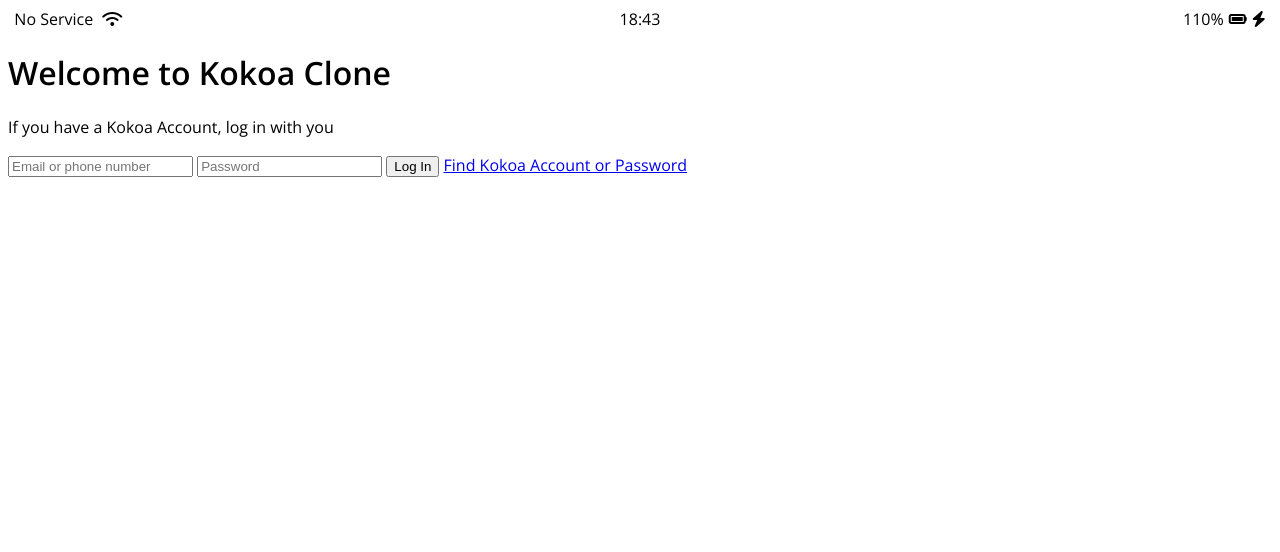
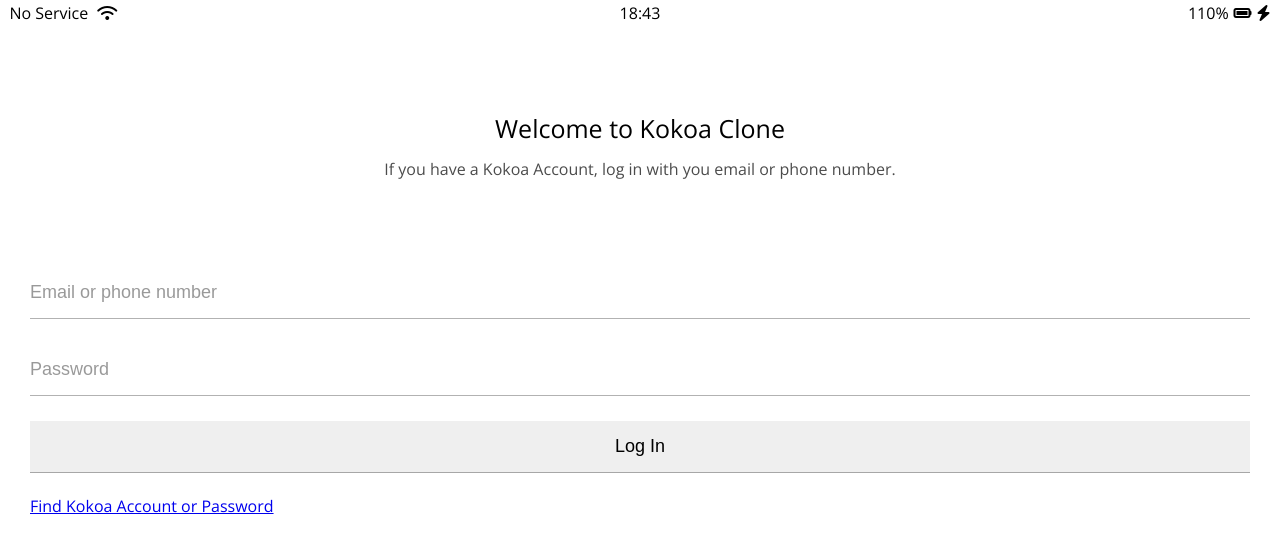
Before and after one commit to solar3070/Kokoa-Clone, a plain HTML site: page index.html in a window 1280 px wide. Drawn offline with nearby package versions, Linux system fonts and the light colour scheme.

Commit message:
log in form part one

```diff
--- /dev/null
+++ b/css/reset.css
@@ -0,0 +1,133 @@
+/* http://meyerweb.com/eric/tools/css/reset/
+   v2.0 | 20110126
+   License: none (public domain)
+*/
+
+html,
+body,
+div,
+span,
+applet,
+object,
+iframe,
+h1,
+h2,
+h3,
+h4,
+h5,
+h6,
+p,
+blockquote,
+pre,
+a,
+abbr,
+acronym,
+address,
+big,
+cite,
+code,
+del,
+dfn,
+em,
+img,
+ins,
+kbd,
+q,
+s,
+samp,
+small,
+strike,
+strong,
+sub,
+sup,
+tt,
+var,
+b,
+u,
+i,
+center,
+dl,
+dt,
+dd,
+ol,
+ul,
+li,
+fieldset,
+form,
+label,
+legend,
+table,
+caption,
+tbody,
+tfoot,
+thead,
+tr,
+th,
+td,
+article,
+aside,
+canvas,
+details,
+embed,
+figure,
+figcaption,
+footer,
+header,
+hgroup,
+menu,
+nav,
+output,
+ruby,
+section,
+summary,
+time,
+mark,
+audio,
+video {
+  margin: 0;
+  padding: 0;
+  border: 0;
+  font-size: 100%;
+  font: inherit;
+  vertical-align: baseline;
+}
+/* HTML5 display-role reset for older browsers */
+article,
+aside,
+details,
+figcaption,
+figure,
+footer,
+header,
+hgroup,
+menu,
+nav,
+section {
+  display: block;
+}
+body {
+  line-height: 1;
+}
+ol,
+ul {
+  list-style: none;
+}
+blockquote,
+q {
+  quotes: none;
+}
+blockquote:before,
+blockquote:after,
+q:before,
+q:after {
+  content: "";
+  content: none;
+}
+table {
+  border-collapse: collapse;
+  border-spacing: 0;
+}
+
+input:focus {
+  outline: none;
+}
--- /dev/null
+++ b/css/status-bar.css
@@ -0,0 +1,28 @@
+.status-bar {
+  display: flex;
+  justify-content: center;
+  padding: 5px 3px;
+}
+
+.status-bar__column {
+  width: 33%;
+}
+
+.status-bar__column:nth-child(2) {
+  display: flex;
+  justify-content: center;
+}
+
+.status-bar__column:last-child {
+  display: flex;
+  justify-content: flex-end;
+  align-items: center;
+}
+
+.status-bar__column:first-child span {
+  margin-right: 5px;
+}
+
+.status-bar__column .fa-battery-full {
+  margin: 0px 5px;
+}
--- a/css/styles.css
+++ b/css/styles.css
@@ -1,33 +1,49 @@
 @import url("https://fonts.googleapis.com/css2?family=Open+Sans:wght@400;600&display=swap");
+@import "reset.css";
+@import "status-bar.css";
+@import "variables.css";
 
 body {
   font-family: "Open Sans", sans-serif;
 }
 
-.status-bar {
+.welcome-header {
+  margin: 90px 0px;
+  text-align: center;
   display: flex;
-  justify-content: center;
-}
-
-.status-bar__column {
-  width: 33%;
-}
-
-.status-bar__column:nth-child(2) {
-  display: flex;
-  justify-content: center;
-}
-
-.status-bar__column:last-child {
-  display: flex;
-  justify-content: flex-end;
+  flex-direction: column;
   align-items: center;
 }
 
-.status-bar__column:first-child span {
-  margin-right: 5px;
+.welcome-header__title {
+  margin-bottom: 20px;
+  font-size: 25px;
 }
 
-.status-bar__column .fa-battery-full {
-  margin: 0px 5px;
+.welcome-header__text {
+  width: 60%;
+  opacity: 0.7;
 }
+
+#login-form {
+  display: flex;
+  flex-direction: column;
+  margin: 0px 30px;
+}
+
+#login-form input {
+  font-size: 18px;
+  border: none;
+  padding: 15px 0px;
+  border-bottom: 1px solid rgba(0, 0, 0, 0.3);
+  margin-bottom: 25px;
+  transition: border-color 0.3s ease-in-out;
+}
+
+#login-form input::placeholder {
+  color: rgba(0, 0, 0, 0.4);
+}
+
+#login-form input:focus {
+  border-color: var(--yellow);
+}
--- /dev/null
+++ b/css/variables.css
@@ -0,0 +1,3 @@
+:root {
+  --yellow: #fae100;
+}
--- a/index.html
+++ b/index.html
@@ -26,7 +26,7 @@
     <header class="welcome-header">
       <h1 class="welcome-header__title">Welcome to Kokoa Clone</h1>
       <p class="welcome-header__text">
-        If you have a Kokoa Account, log in with you
+        If you have a Kokoa Account, log in with you email or phone number.
       </p>
     </header>
 
```
